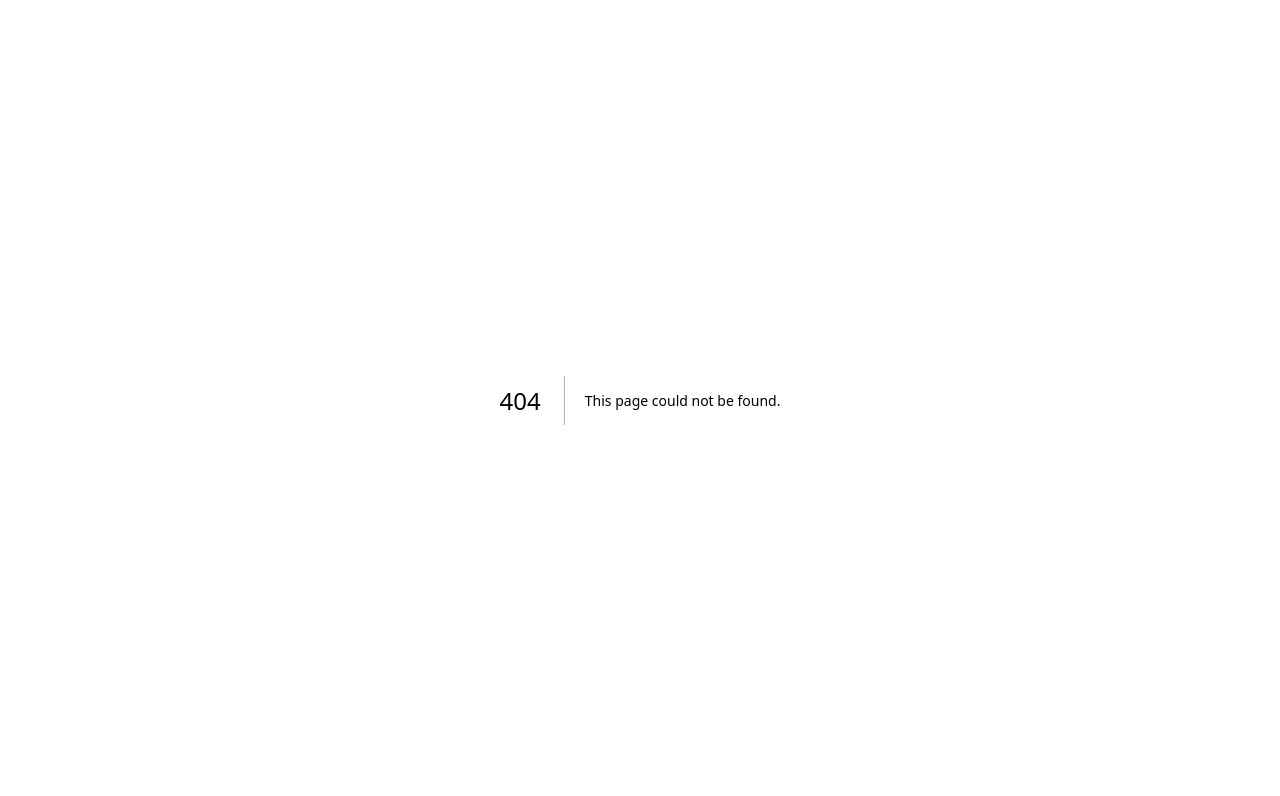
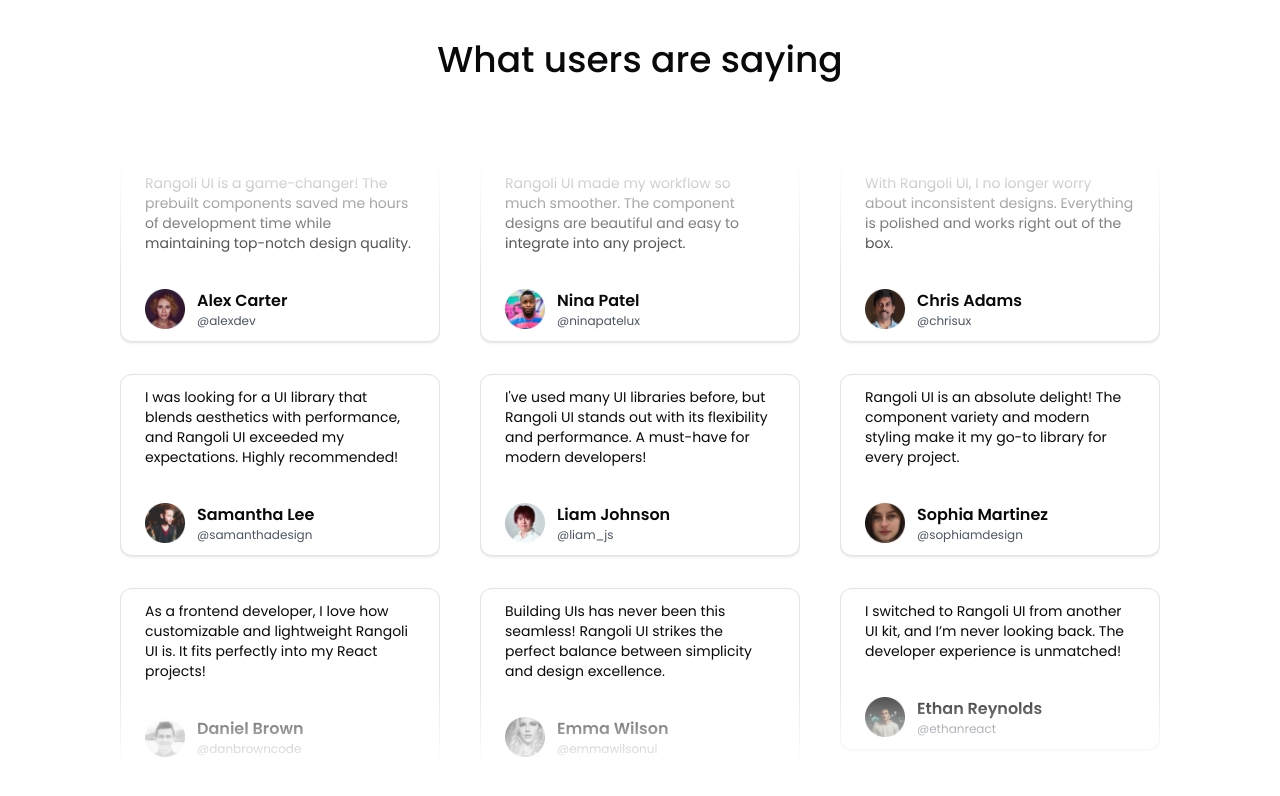
Before and after one commit to akshaywritescode/rangoli-live-components, a Next.js app: page /t/testimonial-section in a window 1280 px wide. Before the commit this address had no page. Shown: the top 796 px of the page. Built offline with nearby package versions, Linux system fonts and the light colour scheme.

Commit message:
added testimonial section

```diff
--- /dev/null
+++ b/src/app/components/TestimonialSection.tsx
@@ -0,0 +1,62 @@
+import avatar1 from "@/assets/avatar-1.png";
+import avatar2 from "@/assets/avatar-2.png";
+import avatar3 from "@/assets/avatar-3.png";
+import avatar4 from "@/assets/avatar-4.png";
+import avatar5 from "@/assets/avatar-5.png";
+import avatar6 from "@/assets/avatar-6.png";
+import avatar7 from "@/assets/avatar-7.png";
+import avatar8 from "@/assets/avatar-8.png";
+import avatar9 from "@/assets/avatar-9.png";
+import TestimonialCard from "./TestimonialCard";
+
+export default function TestimonialSection() {
+    const testimonialData = [
+        { description: "Rangoli UI is a game-changer! The prebuilt components saved me hours of development time while maintaining top-notch design quality.", testimonialAvatar: avatar1, testimonialName: "Alex Carter", testimonialUserHandle: "@alexdev" },
+        { description: "I was looking for a UI library that blends aesthetics with performance, and Rangoli UI exceeded my expectations. Highly recommended!", testimonialAvatar: avatar2, testimonialName: "Samantha Lee", testimonialUserHandle: "@samanthadesign" },
+        { description: "As a frontend developer, I love how customizable and lightweight Rangoli UI is. It fits perfectly into my React projects!", testimonialAvatar: avatar3, testimonialName: "Daniel Brown", testimonialUserHandle: "@danbrowncode" },
+        { description: "Rangoli UI made my workflow so much smoother. The component designs are beautiful and easy to integrate into any project.", testimonialAvatar: avatar4, testimonialName: "Nina Patel", testimonialUserHandle: "@ninapatelux" },
+        { description: "I've used many UI libraries before, but Rangoli UI stands out with its flexibility and performance. A must-have for modern developers!", testimonialAvatar: avatar5, testimonialName: "Liam Johnson", testimonialUserHandle: "@liam_js" },
+        { description: "Building UIs has never been this seamless! Rangoli UI strikes the perfect balance between simplicity and design excellence.", testimonialAvatar: avatar6, testimonialName: "Emma Wilson", testimonialUserHandle: "@emmawilsonui" },
+        { description: "With Rangoli UI, I no longer worry about inconsistent designs. Everything is polished and works right out of the box.", testimonialAvatar: avatar7, testimonialName: "Chris Adams", testimonialUserHandle: "@chrisux" },
+        { description: "Rangoli UI is an absolute delight! The component variety and modern styling make it my go-to library for every project.", testimonialAvatar: avatar8, testimonialName: "Sophia Martinez", testimonialUserHandle: "@sophiamdesign" },
+        { description: "I switched to Rangoli UI from another UI kit, and I’m never looking back. The developer experience is unmatched!", testimonialAvatar: avatar9, testimonialName: "Ethan Reynolds", testimonialUserHandle: "@ethanreact" }
+    ];
+
+    // Split testimonials into three columns
+    const columns = [
+        testimonialData.slice(0, 3), // First column
+        testimonialData.slice(3, 6), // Second column
+        testimonialData.slice(6, 9), // Third column
+    ];
+
+    return (
+        <section>
+            <h1 className="text-4xl font-medium text-center">What users are saying</h1>
+            <div className="flex justify-center gap-10 mt-20">
+                {columns.map((column, columnIndex) => (
+                    <div
+                        key={columnIndex}
+                        className={`
+                            flex flex-col gap-8
+                            [mask-image:linear-gradient(to_bottom,rgba(0,0,0,0),rgba(0,0,0,1)_20%,rgba(0,0,0,1)_85%,rgba(0,0,0,0))]
+                            [-webkit-mask-image:linear-gradient(to_bottom,rgba(0,0,0,0),rgba(0,0,0,1)_25%,rgba(0,0,0,1)_75%,rgba(0,0,0,0))]
+                            ${columnIndex === 1 ? "hidden md:flex" : ""}  // Show second column on md+
+                            ${columnIndex === 2 ? "hidden lg:flex" : ""}  // Show third column on lg+
+                        `}
+                    >
+                        {column.map((testimonial, index) => (
+                            <TestimonialCard
+                                key={index}
+                                description={testimonial.description}
+                                testimonialAvatar={testimonial.testimonialAvatar}
+                                testimonialAvatarAlt={`Avatar ${index}`}
+                                testimonialName={testimonial.testimonialName}
+                                testimonialUserHandle={testimonial.testimonialUserHandle}
+                            />
+                        ))}
+                    </div>
+                ))}
+            </div>
+        </section>
+    );
+}
--- /dev/null
+++ b/src/app/t/testimonial-section/page.tsx
@@ -0,0 +1,7 @@
+import TestimonialSection from "@/app/components/TestimonialSection";
+
+export default function TestimonialSectionDemo() {
+    return <div className="container-center">
+        <TestimonialSection />
+    </div>
+}
```
